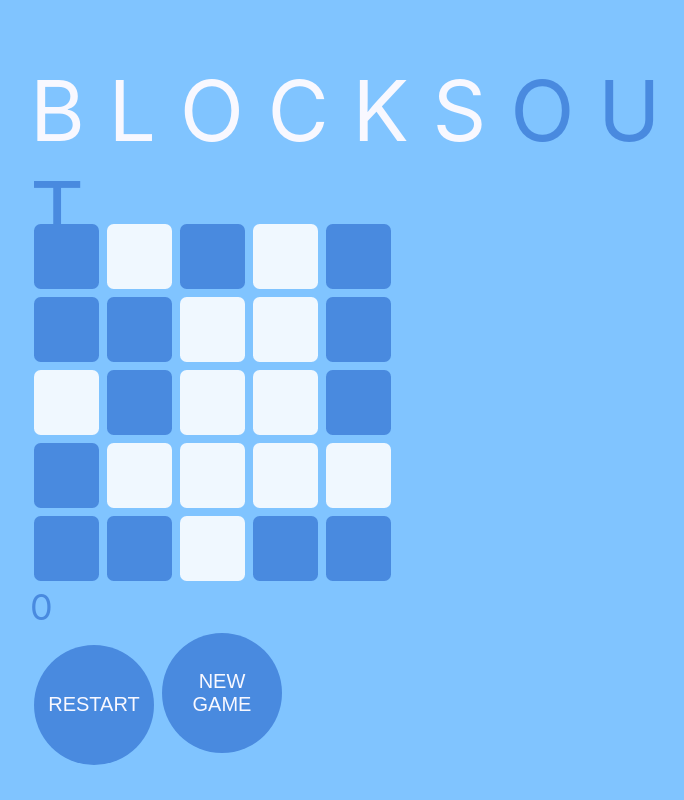
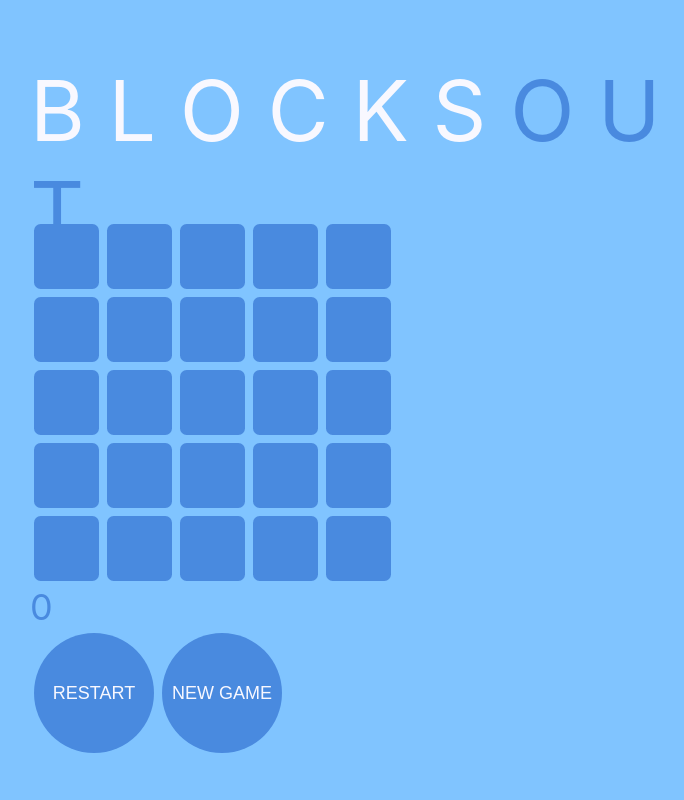
Before and after one commit to THiragi/lights-out, a React (Create React App) app: page / in a window 1280 px wide. Shown: the whole page, without its empty margins (260-944 px from the left). Built offline with nearby package versions, Linux system fonts and the light colour scheme.

Commit message:
useGame hooks

```diff
--- a/src/App.tsx
+++ b/src/App.tsx
@@ -13,7 +13,7 @@ const App = ():JSX.Element => {
         <WhiteSpan>B L O C K S </WhiteSpan>O U T
       </Header>
       <Main>
-        <Game />
+        <Game side={5} />
       </Main>
     </Container>
   );
--- a/src/components/molecules/Board.tsx
+++ b/src/components/molecules/Board.tsx
@@ -2,11 +2,12 @@ import React from 'react';
 import Square from '../atoms/Square';
 
 type Props = {
-    lights: boolean[];
-    onClick: (i: number) => void;
+    side: number,
+    lights: boolean[],
+    onClick: (i: number) => void,
 }
 
-const Board:React.FC<Props> = ({lights, onClick}): JSX.Element => {
+const Board:React.FC<Props> = ({side, lights, onClick}): JSX.Element => {
 
     const renderSquare = (i: number) => {
         return (
@@ -19,9 +20,9 @@ const Board:React.FC<Props> = ({lights, onClick}): JSX.Element => {
     }
 
     // まず0~8の連番の配列を生成
-    const nums: number[] = [...Array(25)].map((_,i) => i);
+    const nums: number[] = [...Array(side * side)].map((_,i) => i);
     // 配列の中身を3要素ごとに分割
-    const sqrSet: number[][] = chunk(nums, 5);
+    const sqrSet: number[][] = chunk(nums, side);
     // map()で1行3列のマス目をレンダリングしていく
     return (
         <>
--- a/src/components/molecules/RestartButton.tsx
+++ b/src/components/molecules/RestartButton.tsx
@@ -7,11 +7,11 @@ const RestartButton = styled(Button)`
   width: 120px;
   color: ghostwhite;
   background-color: #498adf;
-  font-size: 20px;
+  font-size: 18px;
   border-radius: 50%;
   transition-duration: 0.4s;
   &:hover {
-    font-size: 24px;
+    font-size: 20px;
     color: #498adf;
     background-color: ghostwhite;
   }
--- a/src/components/organisms/Game.tsx
+++ b/src/components/organisms/Game.tsx
@@ -1,76 +1,21 @@
-import React, { useState, useEffect } from 'react';
+import React from 'react';
+import useGame from '../../hooks/useGame';
 import Board from '../molecules/Board';
 import StepCounter from '../molecules/StepCounter';
 import RestartButton from '../molecules/RestartButton';
 
-const rangeRand = (min: number, max: number) => Math.floor((Math.random() * (max - min + 1)) + min);
-
-const randomPattern = (steps: number):boolean[] => {
-  const pattern = Array(25).fill(false);
-  const pushes = [...Array(steps)].map((_) => Math.floor((Math.random() * 25)));
-  pushes.forEach(p => inverse(pattern, p));
-  return pattern;
+type Props = {
+  side: number,
 };
 
-const inverse = (array: boolean[], i: number): boolean[] => {
-  array[i] = !array[i];
-  if (i > 4) array[i - 5] = !array[i - 5];
-  if (i < 20) array[i + 5] = !array[i + 5];
-  if (i % 5 !== 0) array[i - 1] = !array[i - 1];
-  if (i % 5 !== 4) array[i + 1] = !array[i + 1];
+const Game: React.FC<Props> = ({side}):JSX.Element => {
 
-  return array;
-};
-
-const Game: React.FC = ():JSX.Element => {
-
-
-  const [history, setHistory] = useState<boolean[][]>(
-    [
-      Array(25).fill(false)
-      // [
-      //     false, false, false, false, false,
-      //     false, false, false, true, false,
-      //     false, false, false, false, false,
-      //     false, true, false, true, false,
-      //     false, false, false, false, false,
-      // ]
-    ]
-  );
-  const [stepNum, setStepNum] = useState(0);
-
-  const restart = () => {
-    setStepNum(0);
-    setHistory([history[0]]);
-  }
-
-  const newGame = () => {
-    const steps = rangeRand(5, 10);
-    const pattern = randomPattern(steps);
-    setStepNum(0);
-    setHistory([pattern]);
-  }
-
-  const handleClick = (i: number) => {
-    const histories = history.slice(0, stepNum + 1);
-    const current = histories[histories.length - 1];
-    const lights =  inverse(current.slice(), i);
-
-    setHistory(histories.concat([
-        lights,
-    ]));
-    setStepNum(histories.length);
-  };
-
-  useEffect(() => {
-    newGame()
-  },[]);
-
-  const current = history[stepNum];
+  const [current, stepNum, handleClick, restart, newGame] = useGame(side);
 
   return (
     <>
       <Board
+        side={side}
         lights={current}
         onClick={i => handleClick(i)}
       />
@@ -83,15 +28,10 @@ const Game: React.FC = ():JSX.Element => {
         RESTART
       </RestartButton>
       <RestartButton onClick={() => newGame()}>
-        NEW<br/>GAME
+        NEW GAME
       </RestartButton>
     </>
   );
 }
 
 export default Game;
-
-
-
-
-// const steps = [...Array(step)].map((_) => Math.floor((Math.random() * 25)));
--- /dev/null
+++ b/src/hooks/useGame.ts
@@ -0,0 +1,54 @@
+import { useState } from 'react';
+// import gamesModule from '../modules/gamesModule';
+
+const useGame = (side: number):[boolean[], number, (i:number) => void, () => void, () => void] => {
+  const max = side * side;
+  const pattern = Array(max).fill(false);
+
+  const inverse = (array: boolean[], i: number): boolean[] => {
+    array[i] = !array[i];
+    if (i > (side - 1)) array[i - side] = !array[i - side];
+    if (i < (max - side)) array[i + side] = !array[i + side];
+    if (i % side !== 0) array[i - 1] = !array[i - 1];
+    if (i % side !== (side - 1)) array[i + 1] = !array[i + 1];
+
+    return array;
+  };
+
+  const randomPattern = ():boolean[] => {
+    const stepRange = Math.floor((Math.random() * (side * side - side + 1)) + side);
+    const pushes = [...Array(stepRange)].map((_) => Math.floor((Math.random() * max)));
+    pushes.forEach(p => inverse(pattern, p));
+    return pattern;
+  };
+
+  const [history, setHistory] = useState<boolean[][]>([pattern]);
+  const [stepNum, setStepNum] = useState<number>(0);
+
+  const current = history[stepNum];
+
+  const handleClick = (i: number) => {
+    const histories = history.slice(0, stepNum + 1);
+    const current = histories[histories.length - 1];
+    const lights =  inverse(current.slice(), i);
+
+    setHistory(histories.concat([
+        lights,
+    ]));
+    setStepNum(histories.length);
+  };
+
+  const restart = () => {
+    setStepNum(0);
+    setHistory([history[0]]);
+  }
+
+  const newGame = () => {
+    setStepNum(0);
+    setHistory([randomPattern()]);
+  };
+
+  return [current, stepNum, handleClick, restart, newGame];
+};
+
+export default useGame;
```
